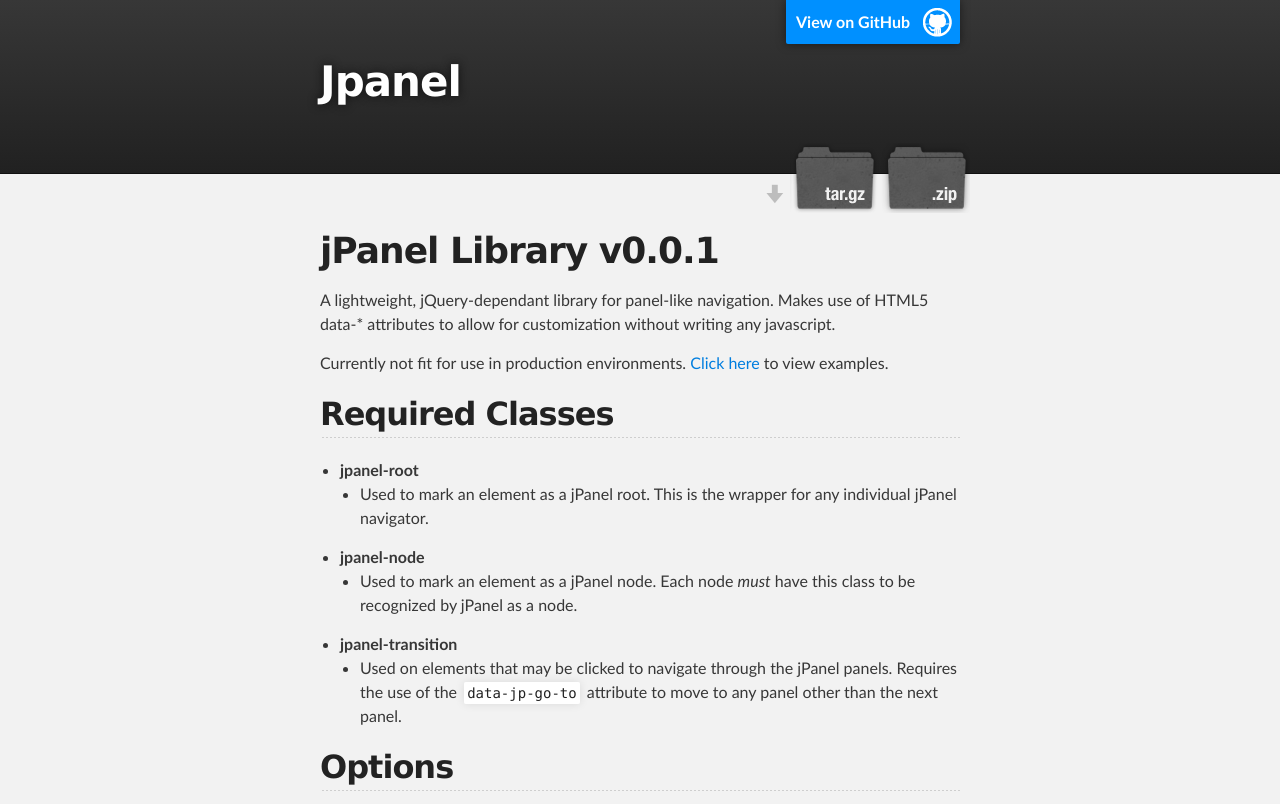
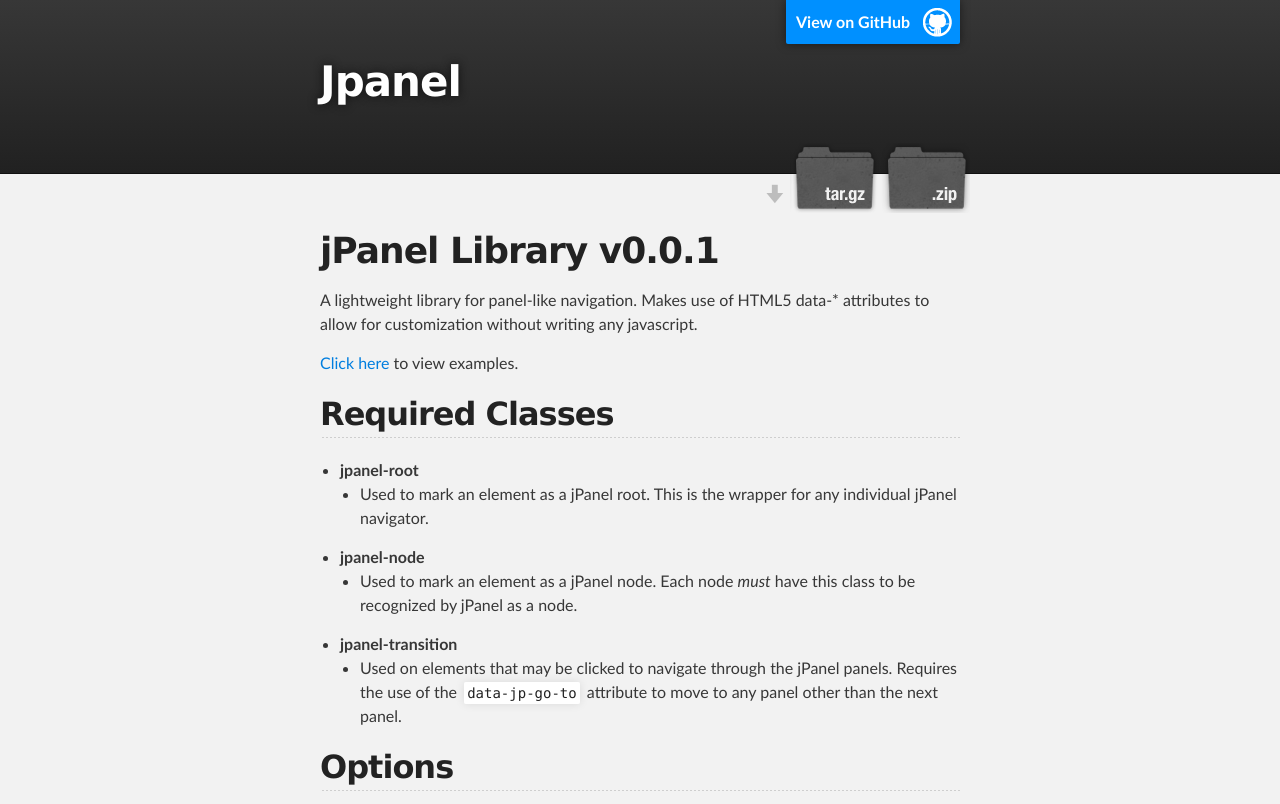
Before and after one commit to jperezov/jpanel, a website: page index.html in a window 1280 px wide. Shown: the top 804 px of the page. Drawn offline with Linux system fonts and the light colour scheme.

Commit message:
Updated HTML page to match README.

```diff
--- a/index.html
+++ b/index.html
@@ -34,9 +34,9 @@
         <h1>
 <a id="jpanel-library-v001" class="anchor" href="#jpanel-library-v001" aria-hidden="true"><span class="octicon octicon-link"></span></a>jPanel Library v0.0.1</h1>
 
-<p>A lightweight, jQuery-dependant library for panel-like navigation. Makes use of HTML5 data-* attributes to allow for customization without writing any javascript.</p>
+<p>A lightweight library for panel-like navigation. Makes use of HTML5 data-* attributes to allow for customization without writing any javascript.</p>
 
-<p>Currently not fit for use in production environments. <a href="examples">Click here</a> to view examples.</p>
+<p><a href="examples">Click here</a> to view examples.</p>
 
 <h2>
 <a id="required-classes" class="anchor" href="#required-classes" aria-hidden="true"><span class="octicon octicon-link"></span></a>Required Classes</h2>
```
